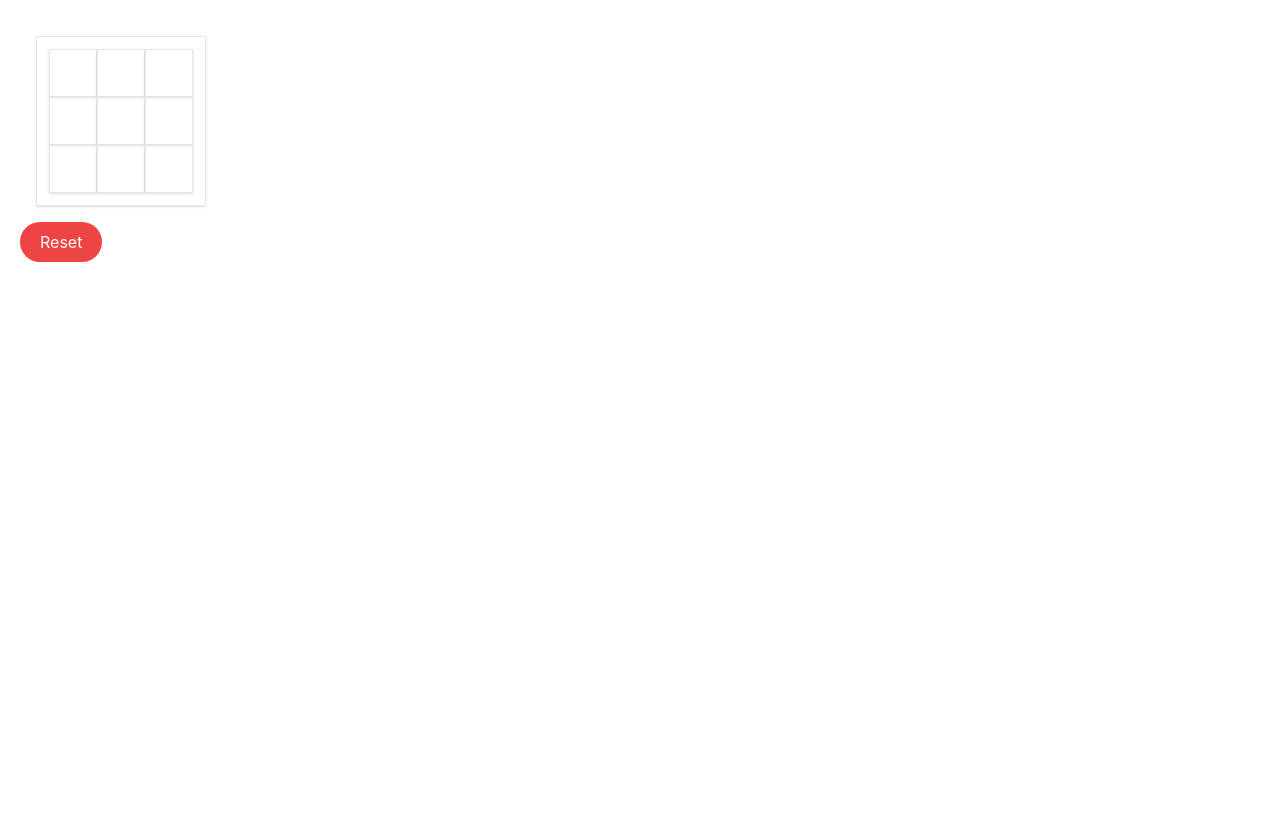
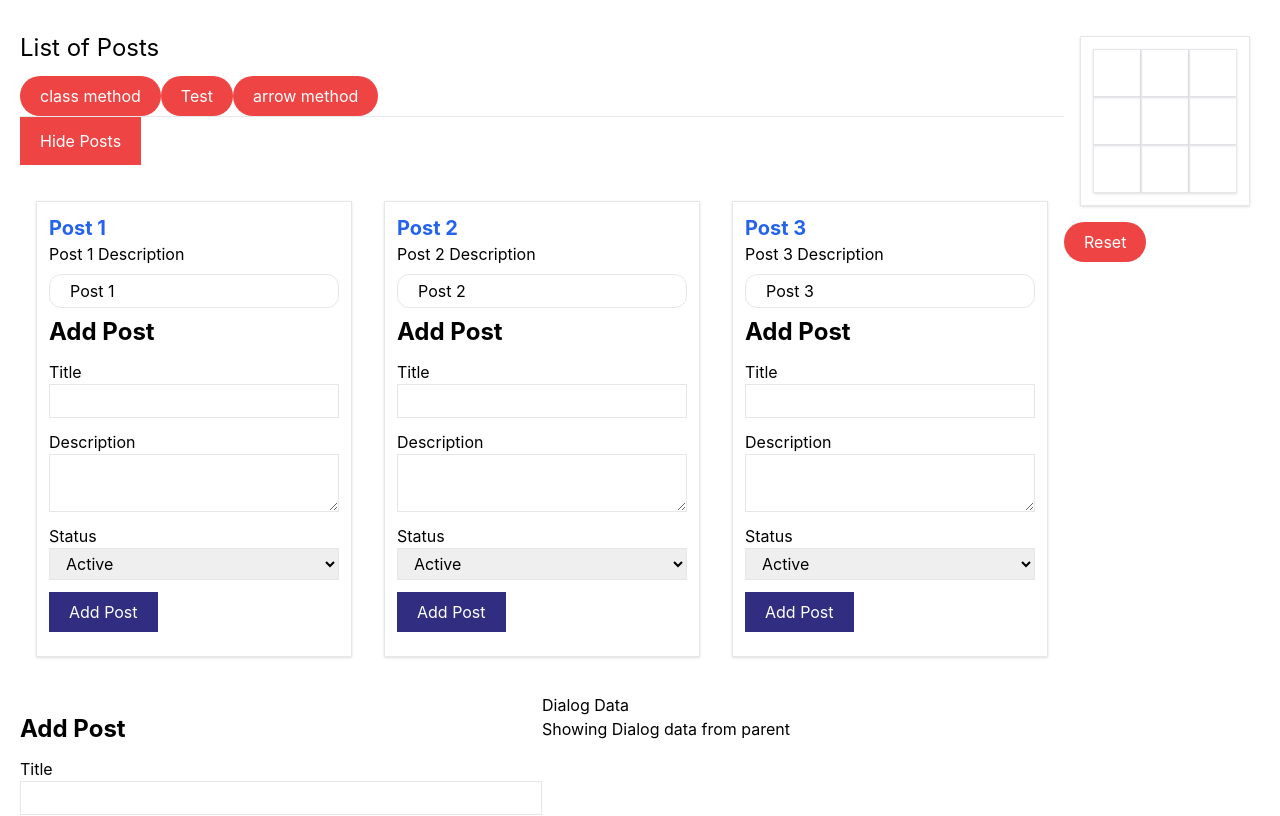
Before and after one commit to babumiya435/react-js, a React (Create React App) app in the folder React-App/my-app/: page / in a window 1280 px wide. Shown: the top 816 px of the page. Built offline with nearby package versions, Linux system fonts and the light colour scheme.

Commit message:
react-code-27

```diff
--- a/React-App/my-app/src/App.js
+++ b/React-App/my-app/src/App.js
@@ -1,16 +1,16 @@
 import './App.css';
 // import Button from './components/buttons/Button';
 // import HelloWorld from './components/HelloWorld/HelloWorld';
-// import Posts from './components/Posts/Posts';
+import Posts from './components/Posts/Posts';
 // import Learning from './components/LearningContent/Learning';
 import TikTokToe from './components/TikTokToe/TikTokToe'
 
 function App() {
   return (
     <div className="App">
-      {/* <div className='container mx-auto'>
+      <div className='container mx-auto'>
         <Posts />
-      </div> */}
+      </div>
       {/* <div className='container mx-auto'>
         <Learning />
       </div> */}
--- a/React-App/my-app/src/components/Posts/Posts.js
+++ b/React-App/my-app/src/components/Posts/Posts.js
@@ -208,14 +208,13 @@ class Posts extends Component {
                         <AddPost />
                     </div>
                     <div className="flex-1">
-                        <Dialog>
+                        <Dialog >
                             <div>
                                 Showing Dialog data from parent
                             </div>
                         </Dialog>
                     </div>
                 </div>
-
             </div>
         )
     }
```
